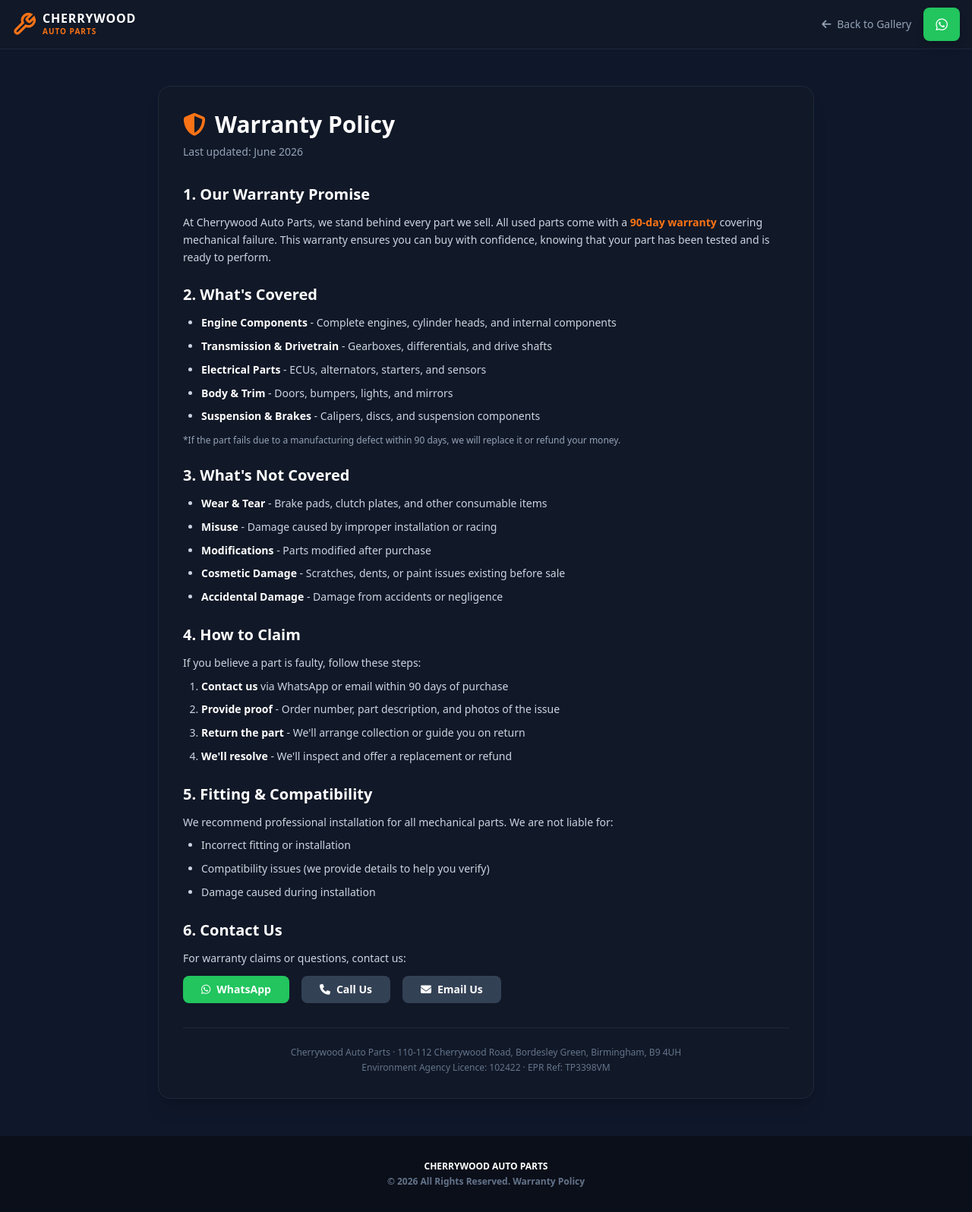
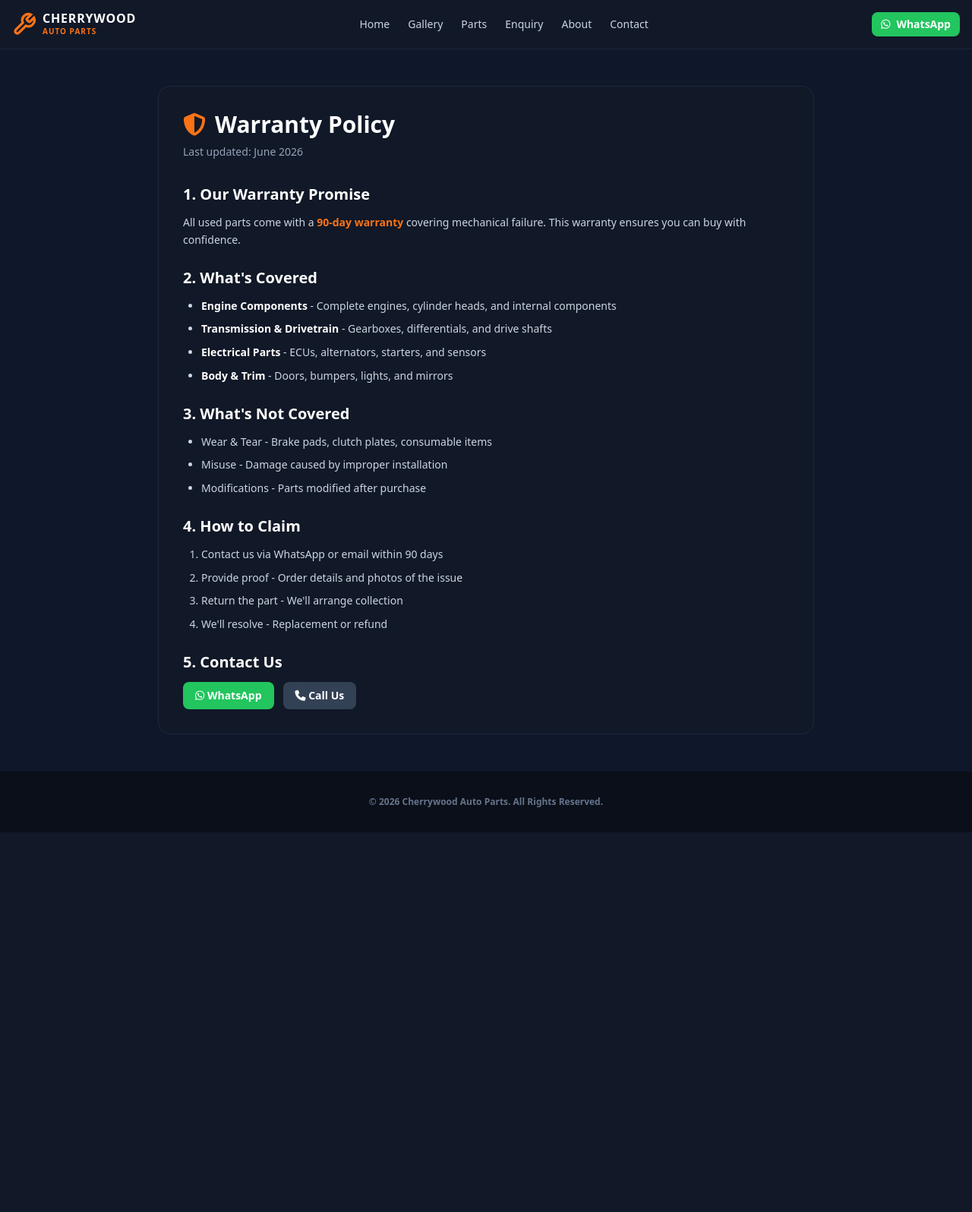
Before and after one commit to zabdi908-glitch/cherrywood-inventory-dev, a Python web app: template templates/warranty.html in a window 1280 px wide. Shown: the whole page at 76% size. After the commit the page ends 1096 px from the top, so only its background shows below. Run offline with Jinja, Linux system fonts and the light colour scheme; the template is opened without the code that fills it, so the values that code supplies are empty; some libraries are stand-ins or nearby versions.

Commit message:
Update warranty.html

```diff
--- a/templates/warranty.html
+++ b/templates/warranty.html
@@ -13,7 +13,6 @@
 </head>
 <body class="bg-[#0f172a] text-slate-200 min-h-screen flex flex-col">
 
-    <!-- Navigation (same as index.html) -->
     <nav class="bg-[#111827] border-b border-slate-800 sticky top-0 z-50">
         <div class="max-w-7xl mx-auto px-4 h-16 flex items-center justify-between">
             <a href="/" class="flex items-center gap-2">
@@ -25,30 +24,49 @@
                     <span class="text-[10px] font-black text-[#f97316] tracking-widest uppercase block mt-0.5">AUTO PARTS</span>
                 </div>
             </a>
-            <div class="flex items-center gap-4">
-                <a href="/" class="text-sm text-slate-400 hover:text-white transition">
-                    <i class="fa-solid fa-arrow-left mr-1"></i> Back to Gallery
+            <div class="hidden md:flex items-center gap-6">
+                <a href="/" class="text-sm text-slate-300 hover:text-[#f97316] transition">Home</a>
+                <a href="/gallery" class="text-sm text-slate-300 hover:text-[#f97316] transition">Gallery</a>
+                <a href="/parts-public" class="text-sm text-slate-300 hover:text-[#f97316] transition">Parts</a>
+                <a href="/enquiry" class="text-sm text-slate-300 hover:text-[#f97316] transition">Enquiry</a>
+                <a href="/about" class="text-sm text-slate-300 hover:text-[#f97316] transition">About</a>
+                <a href="/contact" class="text-sm text-slate-300 hover:text-[#f97316] transition">Contact</a>
+            </div>
+            <div class="flex items-center gap-3">
+                <a href="https://wa.me/447440369576" target="_blank" class="bg-[#22c55e] text-white px-3 py-1.5 rounded-lg font-bold text-sm flex items-center gap-2 hover:bg-green-600 transition">
+                    <i class="fa-brands fa-whatsapp"></i> <span class="hidden sm:inline">WhatsApp</span>
                 </a>
-                <a href="https://wa.me/447440369576" target="_blank" class="bg-[#22c55e] text-white px-4 py-2 rounded-lg font-bold text-sm flex items-center gap-2 shadow-lg hover:bg-green-600 transition">
-                    <i class="fa-brands fa-whatsapp text-lg"></i>
-                </a>
+                {% if session.get('logged_in') %}
+                    <a href="/logout" class="text-xs bg-red-600 px-3 py-1.5 rounded font-bold text-white">Logout</a>
+                {% endif %}
+                <button id="mobile-menu-btn" class="md:hidden text-white text-xl">
+                    <i class="fa-solid fa-bars"></i>
+                </button>
+            </div>
+        </div>
+        <div id="mobile-menu" class="hidden md:hidden bg-[#1e293b] border-t border-slate-700 py-3 px-4">
+            <div class="flex flex-col gap-2">
+                <a href="/" class="text-sm text-slate-300 hover:text-[#f97316] transition py-1">Home</a>
+                <a href="/gallery" class="text-sm text-slate-300 hover:text-[#f97316] transition py-1">Gallery</a>
+                <a href="/parts-public" class="text-sm text-slate-300 hover:text-[#f97316] transition py-1">Parts</a>
+                <a href="/enquiry" class="text-sm text-slate-300 hover:text-[#f97316] transition py-1">Enquiry</a>
+                <a href="/about" class="text-sm text-slate-300 hover:text-[#f97316] transition py-1">About</a>
+                <a href="/contact" class="text-sm text-slate-300 hover:text-[#f97316] transition py-1">Contact</a>
             </div>
         </div>
     </nav>
 
-    <!-- Main Content -->
     <main class="flex-1 max-w-4xl mx-auto px-4 py-12 w-full">
-        <div class="bg-[#111827] border border-slate-800 rounded-2xl p-8 shadow-xl">
+        <div class="bg-[#111827] border border-slate-800 rounded-2xl p-8">
             <h1 class="text-3xl font-black text-white mb-2 flex items-center gap-3">
-                <i class="fa-solid fa-shield-halved text-[#f97316]"></i>
-                Warranty Policy
+                <i class="fa-solid fa-shield-halved text-[#f97316]"></i> Warranty Policy
             </h1>
             <p class="text-slate-400 text-sm mb-8">Last updated: June 2026</p>
 
             <div class="space-y-6 text-slate-300 text-sm leading-relaxed">
                 <section>
                     <h2 class="text-xl font-black text-white mb-3">1. Our Warranty Promise</h2>
-                    <p>At Cherrywood Auto Parts, we stand behind every part we sell. All used parts come with a <span class="text-[#f97316] font-bold">90-day warranty</span> covering mechanical failure. This warranty ensures you can buy with confidence, knowing that your part has been tested and is ready to perform.</p>
+                    <p>All used parts come with a <span class="text-[#f97316] font-bold">90-day warranty</span> covering mechanical failure. This warranty ensures you can buy with confidence.</p>
                 </section>
 
                 <section>
@@ -58,75 +76,54 @@
                         <li><span class="text-white font-bold">Transmission & Drivetrain</span> - Gearboxes, differentials, and drive shafts</li>
                         <li><span class="text-white font-bold">Electrical Parts</span> - ECUs, alternators, starters, and sensors</li>
                         <li><span class="text-white font-bold">Body & Trim</span> - Doors, bumpers, lights, and mirrors</li>
-                        <li><span class="text-white font-bold">Suspension & Brakes</span> - Calipers, discs, and suspension components</li>
                     </ul>
-                    <p class="mt-3 text-slate-400 text-xs">*If the part fails due to a manufacturing defect within 90 days, we will replace it or refund your money.</p>
                 </section>
 
                 <section>
                     <h2 class="text-xl font-black text-white mb-3">3. What's Not Covered</h2>
                     <ul class="list-disc pl-6 space-y-2">
-                        <li><span class="text-white font-bold">Wear & Tear</span> - Brake pads, clutch plates, and other consumable items</li>
-                        <li><span class="text-white font-bold">Misuse</span> - Damage caused by improper installation or racing</li>
-                        <li><span class="text-white font-bold">Modifications</span> - Parts modified after purchase</li>
-                        <li><span class="text-white font-bold">Cosmetic Damage</span> - Scratches, dents, or paint issues existing before sale</li>
-                        <li><span class="text-white font-bold">Accidental Damage</span> - Damage from accidents or negligence</li>
+                        <li>Wear & Tear - Brake pads, clutch plates, consumable items</li>
+                        <li>Misuse - Damage caused by improper installation</li>
+                        <li>Modifications - Parts modified after purchase</li>
                     </ul>
                 </section>
 
                 <section>
                     <h2 class="text-xl font-black text-white mb-3">4. How to Claim</h2>
-                    <p>If you believe a part is faulty, follow these steps:</p>
-                    <ol class="list-decimal pl-6 space-y-2 mt-2">
-                        <li><span class="text-white font-bold">Contact us</span> via WhatsApp or email within 90 days of purchase</li>
-                        <li><span class="text-white font-bold">Provide proof</span> - Order number, part description, and photos of the issue</li>
-                        <li><span class="text-white font-bold">Return the part</span> - We'll arrange collection or guide you on return</li>
-                        <li><span class="text-white font-bold">We'll resolve</span> - We'll inspect and offer a replacement or refund</li>
+                    <ol class="list-decimal pl-6 space-y-2">
+                        <li>Contact us via WhatsApp or email within 90 days</li>
+                        <li>Provide proof - Order details and photos of the issue</li>
+                        <li>Return the part - We'll arrange collection</li>
+                        <li>We'll resolve - Replacement or refund</li>
                     </ol>
                 </section>
 
                 <section>
-                    <h2 class="text-xl font-black text-white mb-3">5. Fitting & Compatibility</h2>
-                    <p>We recommend professional installation for all mechanical parts. We are not liable for:</p>
-                    <ul class="list-disc pl-6 space-y-2 mt-2">
-                        <li>Incorrect fitting or installation</li>
-                        <li>Compatibility issues (we provide details to help you verify)</li>
-                        <li>Damage caused during installation</li>
-                    </ul>
-                </section>
-
-                <section>
-                    <h2 class="text-xl font-black text-white mb-3">6. Contact Us</h2>
-                    <p>For warranty claims or questions, contact us:</p>
-                    <div class="mt-3 flex flex-wrap gap-4">
-                        <a href="https://wa.me/447440369576" target="_blank" class="bg-[#22c55e] text-white px-6 py-2 rounded-lg font-bold text-sm hover:bg-green-600 transition flex items-center gap-2">
+                    <h2 class="text-xl font-black text-white mb-3">5. Contact Us</h2>
+                    <div class="flex flex-wrap gap-3">
+                        <a href="https://wa.me/447440369576" class="bg-[#22c55e] text-white px-4 py-2 rounded-lg font-bold text-sm hover:bg-green-600 transition">
                             <i class="fa-brands fa-whatsapp"></i> WhatsApp
                         </a>
-                        <a href="tel:07440369576" class="bg-slate-700 text-white px-6 py-2 rounded-lg font-bold text-sm hover:bg-slate-600 transition flex items-center gap-2">
+                        <a href="tel:07440369576" class="bg-slate-700 text-white px-4 py-2 rounded-lg font-bold text-sm hover:bg-slate-600 transition">
                             <i class="fa-solid fa-phone"></i> Call Us
-                        </a>
-                        <a href="mailto:cherrywoodparts@outlook.com" class="bg-slate-700 text-white px-6 py-2 rounded-lg font-bold text-sm hover:bg-slate-600 transition flex items-center gap-2">
-                            <i class="fa-solid fa-envelope"></i> Email Us
                         </a>
                     </div>
                 </section>
             </div>
-
-            <!-- Footer note -->
-            <div class="mt-8 pt-6 border-t border-slate-800 text-xs text-slate-500 text-center">
-                <p>Cherrywood Auto Parts · 110-112 Cherrywood Road, Bordesley Green, Birmingham, B9 4UH</p>
-                <p class="mt-1">Environment Agency Licence: 102422 · EPR Ref: TP3398VM</p>
-            </div>
         </div>
     </main>
 
-    <!-- Footer -->
     <footer class="bg-[#0b0f19] border-t border-slate-900 py-8 text-slate-500 text-xs font-semibold w-full">
         <div class="max-w-7xl mx-auto px-4 text-center">
-            <span class="font-black text-white uppercase">Cherrywood Auto Parts</span>
-            <p class="mt-1">© 2026 All Rights Reserved. Warranty Policy</p>
+            <p>© 2026 Cherrywood Auto Parts. All Rights Reserved.</p>
         </div>
     </footer>
 
+    <script>
+        document.getElementById('mobile-menu-btn').addEventListener('click', function() {
+            document.getElementById('mobile-menu').classList.toggle('hidden');
+        });
+    </script>
+
 </body>
 </html>
```
